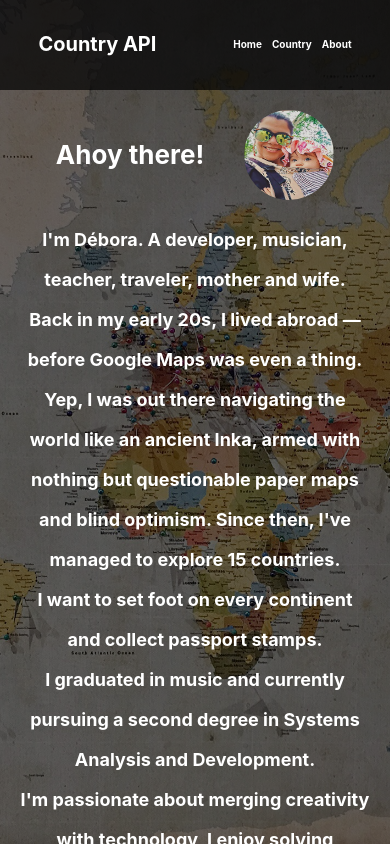
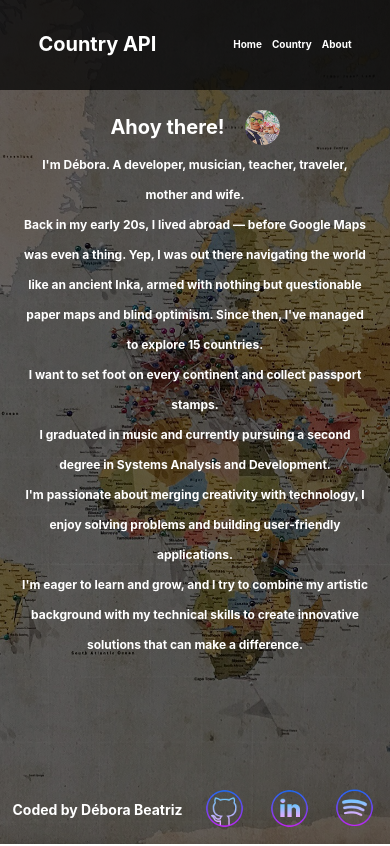
Before and after one commit to deborabeatriz-f/country-api-final-project, a React (Vite) app: page /about in a window 390 px wide. Shown: the top 846 px of the page. Built offline with nearby package versions, Linux system fonts and the light colour scheme.

Commit message:
update about css  - responsive to desktop, tablet and mobile

```diff
--- a/src/components/About/about.css
+++ b/src/components/About/about.css
@@ -2,8 +2,9 @@
   display: flex;
   flex-direction: column;
   align-items: center;
+  max-width: 880px;
   font-size: 26px;
-  line-height: 40px;
+  line-height: 30px;
   margin: 0 auto;
 }
 
@@ -23,8 +24,8 @@
 }
 
 .about__img {
-  width: 100px;
-  height: 100px;
+  width: 85px;
+  height: 85px;
   opacity: 0.8;
   border-radius: 50%;
 }
@@ -32,18 +33,49 @@
 @media screen and (max-width: 1023px) {
   .about {
     max-width: 680px;
+    line-height: 30px;
+  }
+
+  .about__intro {
+    gap: 20px;
+    margin-bottom: 5px;
   }
 
   .about__title {
-    font-size: 26px;
+    font-size: 24px;
   }
 
   .about__img {
-    width: 90px;
-    height: 90px;
+    width: 50px;
+    height: 50px;
   }
 
   .about__text {
-    font-size: 18px;
+    font-size: 16px;
   }
 }
+
+@media screen and (max-width: 479px) {
+  .about {
+    line-height: 30px;
+  }
+
+  .about__intro {
+    gap: 20px;
+    margin-bottom: 5px;
+  }
+
+  .about__title {
+    font-size: 20px;
+    margin: 0;
+  }
+
+  .about__img {
+    width: 35px;
+    height: 35px;
+  }
+
+  .about__text {
+    font-size: 12px;
+  }
+}
```
